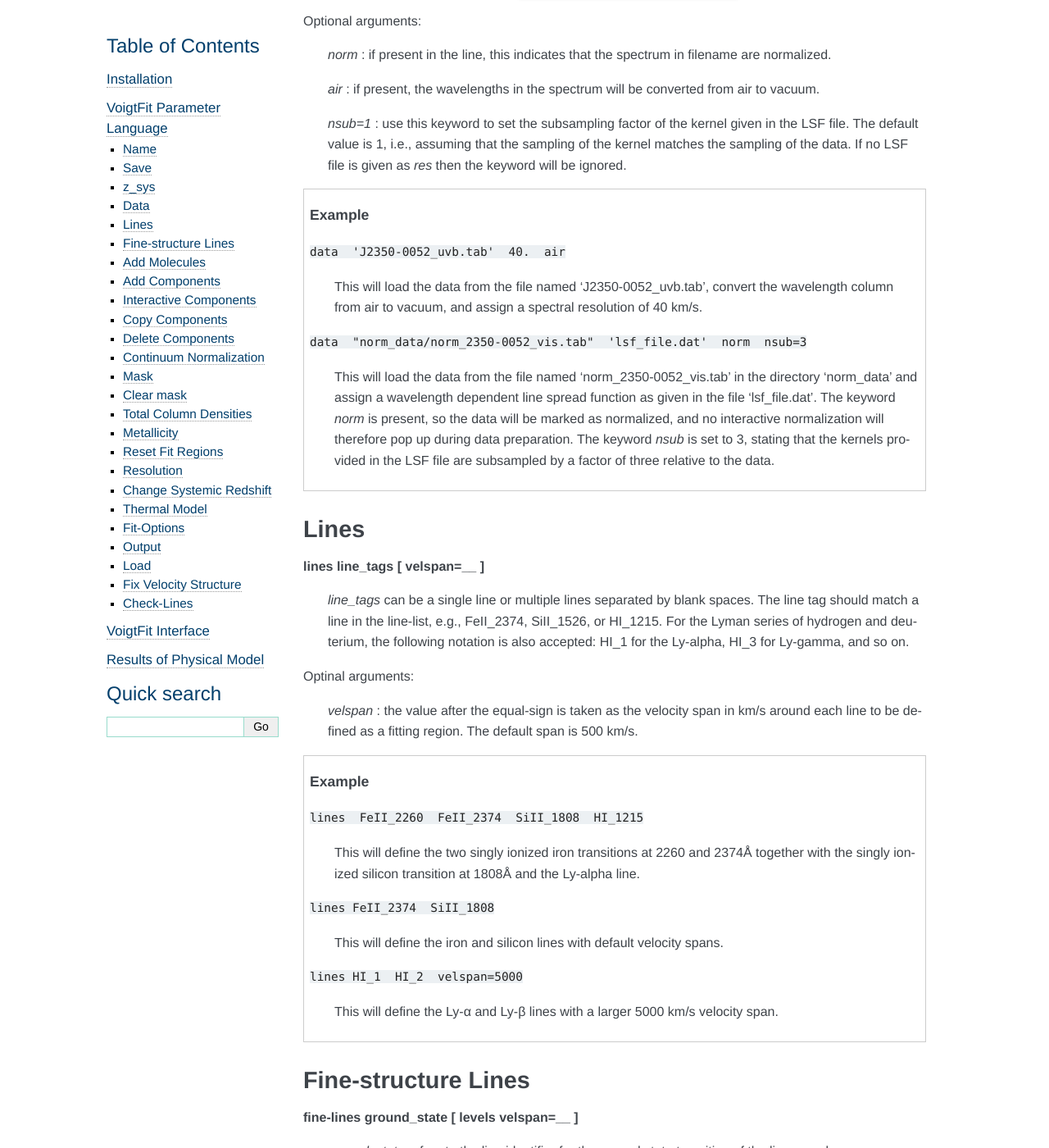
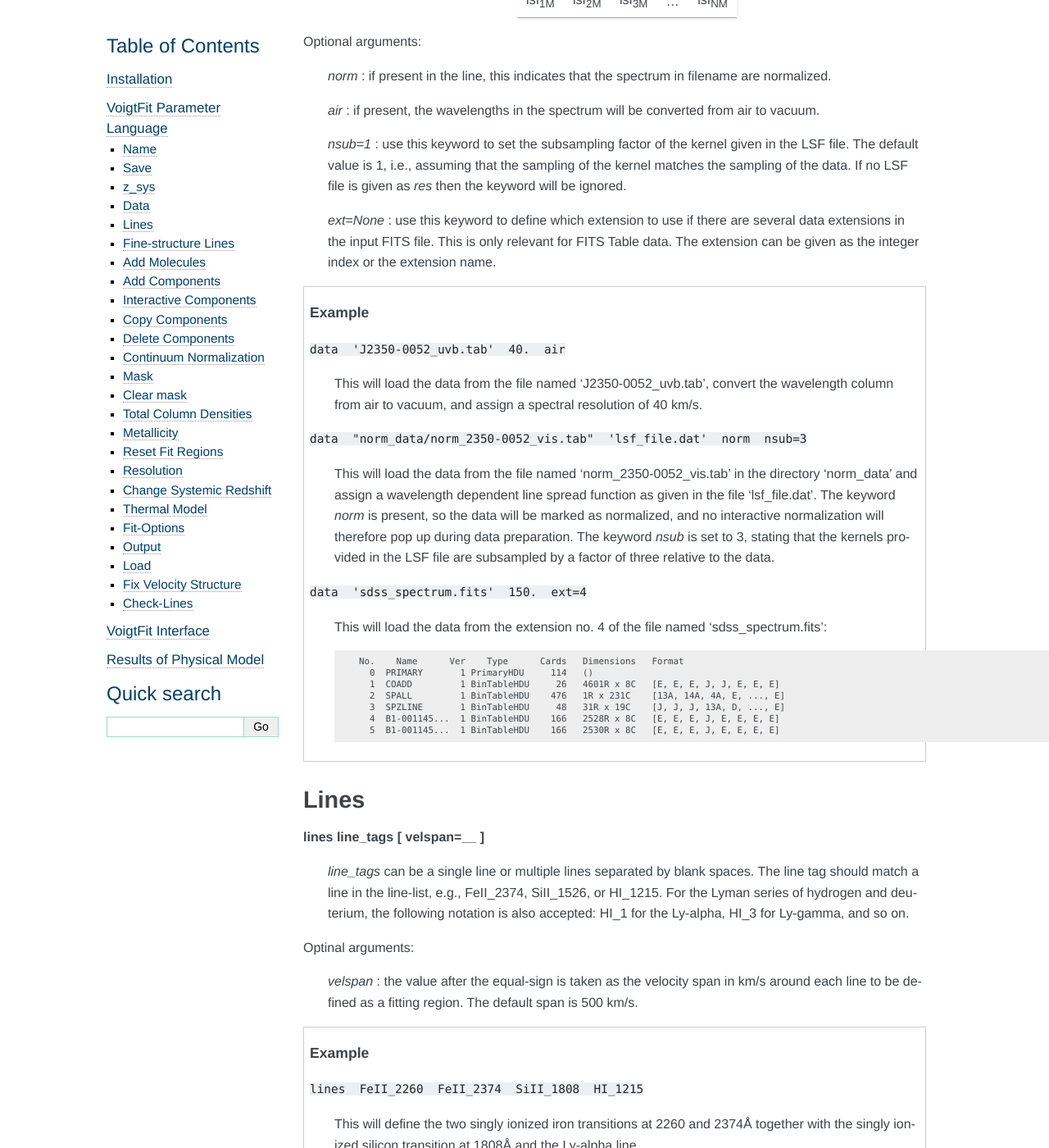
Before and after one commit to jkrogager/VoigtFit, a Sphinx documentation site: the page built from docs/documentation.rst, in a window 1280 px wide and 1400 px high, scrolled down 2362 px. Shown: the whole window at 82% size. Built offline with Sphinx 7.4.7, drawn with Linux system fonts in a browser that asks for light colours; some of the changed text lies outside the part shown.

Commit message:
Updated documentation

```diff
--- a/docs/documentation.rst
+++ b/docs/documentation.rst
@@ -117,10 +118,12 @@
 Data
 ----
 
-**data  filename  resolution  [ norm   air  nsub=1]**
+**data  filename  resolution  [ norm   air  nsub=1  ext=None]**
 
   *filename* specifies the path to the spectrum
-  (should be an ASCII table with up to four columns: wavelength, flux, error, mask).
+  The file should be an ASCII table with up to four columns: wavelength, flux, error, mask
+  separated by blank spaces or a FITS file. See documentation of `fitsutil <https://github.com/jkrogager/fitsutil>`_
+  for details about allowed FITS extensions and formats.
 
   *resolution*	is the spectral resolution of the given spectrum in units of km/s.
   Alternatively, the resolution can be given as a string pointing to a file
@@ -157,6 +160,10 @@
   The default value is 1, i.e., assuming that the sampling of the kernel matches the sampling of the data.
   If no LSF file is given as *res* then the keyword will be ignored.
 
+  *ext=None* : use this keyword to define which extension to use if there are several data extensions
+  in the input FITS file. This is only relevant for FITS Table data. The extension can be given as the integer
+  index or the extension name.
+
 .. topic:: Example
 
   ``data  'J2350-0052_uvb.tab'  40.  air``
@@ -175,6 +182,19 @@
     The keyword `nsub` is set to 3, stating that the kernels provided in the LSF file
     are subsampled by a factor of three relative to the data.
 
+  ``data  'sdss_spectrum.fits'  150.  ext=4``
+
+    This will load the data from the extension no. 4 of the file named 'sdss_spectrum.fits':
+
+    .. code-block:: text
+
+        No.    Name      Ver    Type      Cards   Dimensions   Format
+          0  PRIMARY       1 PrimaryHDU     114   ()
+          1  COADD         1 BinTableHDU     26   4601R x 8C   [E, E, E, J, J, E, E, E]
+          2  SPALL         1 BinTableHDU    476   1R x 231C    [13A, 14A, 4A, E, ..., E]
+          3  SPZLINE       1 BinTableHDU     48   31R x 19C    [J, J, J, 13A, D, ..., E]
+          4  B1-001145...  1 BinTableHDU    166   2528R x 8C   [E, E, E, J, E, E, E, E]
+          5  B1-001145...  1 BinTableHDU    166   2530R x 8C   [E, E, E, J, E, E, E, E]
 
 Lines
 -----
@@ -658,13 +678,7 @@
 
 **reset  [ line_tags ]**
 
-When this statement is present in the parameter file, the data for each fitting region
-will be reset to the raw input data. This is used to update the continuum fitting, when
-using the Chebyshev model, so the code fits the raw data instead of the already
-normalized data in the fitting regions.
-
-  Note -- This does not clear the spectral masks. In order to clear the spectral masks,
-  use the `clear mask`_ statement.
+  This statement is deprecated and is no longer parsed by VoigtFit!
 
 
 Resolution
```
Also changed, not shown: other parts of docs/documentation.rst (+1 -0 lines), docs/index.rst (+7 -0 lines), 5 other files.
